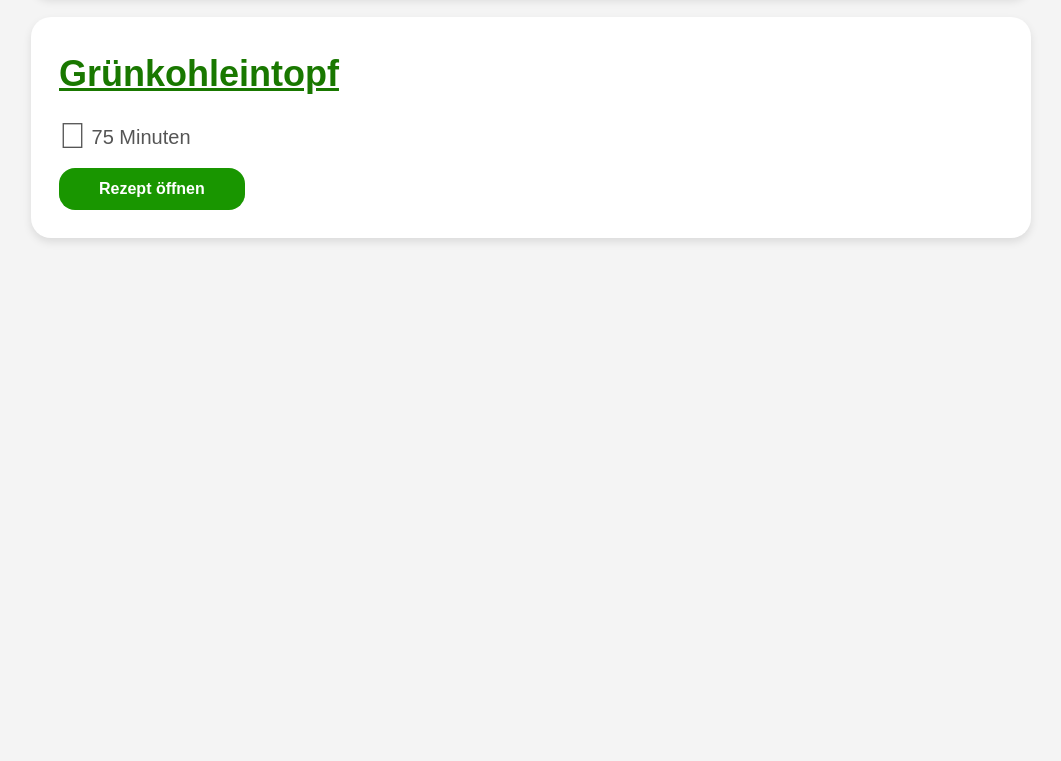
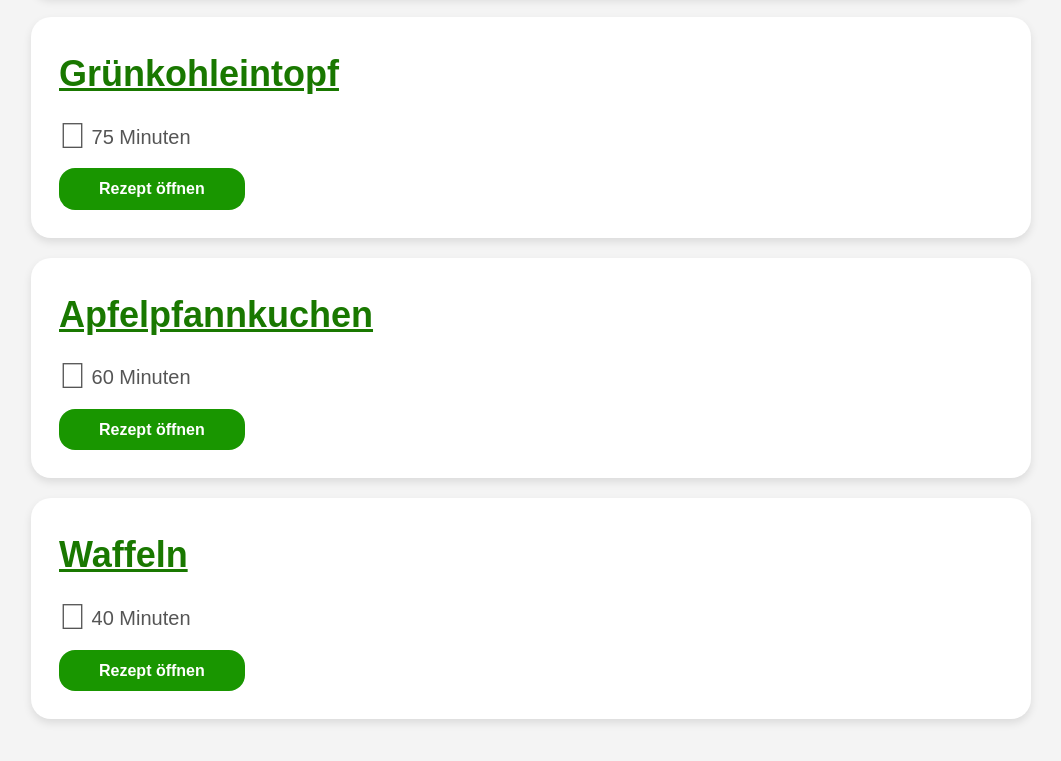
Before and after one commit to genussbox/genussbox.github.io, a plain HTML site: page index.html in a window 1280 px wide. Shown: the part 1327-2088 px from the top of the page, without its empty margins (109-1170 px from the left). Before the commit the page ends 1645 px from the top, so only its background shows below. Drawn offline with Linux system fonts and the light colour scheme.

Commit message:
Add files via upload

```diff
--- a/index.html
+++ b/index.html
@@ -104,7 +104,7 @@
             background-color: rgb(50, 200, 0); /* Dunkleres Grün für Hover-Effekt */
         }
 		.wingdings {
-            font-family: "Wingdings", sans-serif;
+            font-family: "Wingdings 3", sans-serif;
 			font-size: 36px;
 			vertical-align: -4px;
         }
@@ -147,6 +147,16 @@
                  <p><span class="wingdings"></span> 75 Minuten</p>
                 <a href="Grünkohleintopf.pdf" class="recipe-button" target="_blank">Rezept öffnen</a>
             </div>
+			<div class="recipe-card">
+                <h2>Apfelpfannkuchen</h2>
+                 <p><span class="wingdings"></span> 60 Minuten</p>
+                <a href="Apfelpfannkuchen.pdf" class="recipe-button" target="_blank">Rezept öffnen</a>
+            </div>
+			<div class="recipe-card">
+                <h2>Waffeln</h2>
+                 <p><span class="wingdings"></span> 40 Minuten</p>
+                <a href="Waffeln.pdf" class="recipe-button" target="_blank">Rezept öffnen</a>
+            </div>
         </section>
     </main>
 </body>
```
